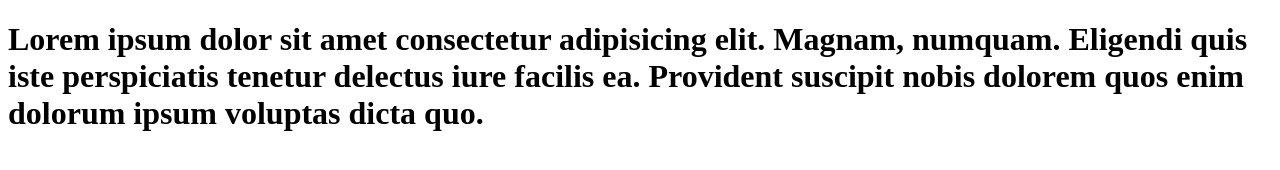
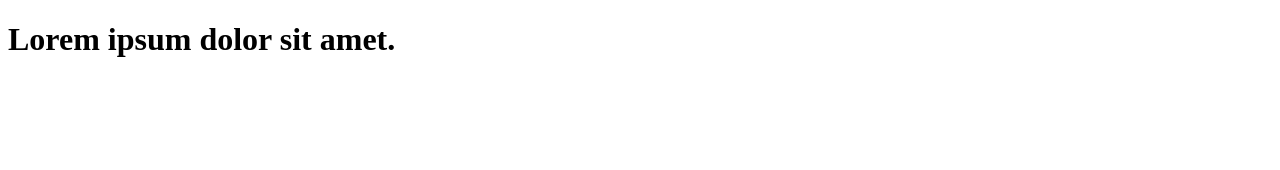
Before and after one commit to fuleth/project-2, a plain HTML site: page index.html in a window 1280 px wide. Drawn offline with Linux system fonts and the light colour scheme.

Commit message:
first commit

```diff
--- a/index.html
+++ b/index.html
@@ -7,6 +7,6 @@
   </head>
 
   <body>
-    <h1>Lorem ipsum dolor sit amet consectetur adipisicing elit. Magnam, numquam. Eligendi quis iste perspiciatis tenetur delectus iure facilis ea. Provident suscipit nobis dolorem quos enim dolorum ipsum voluptas dicta quo.</h1>
+    <h1>Lorem ipsum dolor sit amet.</h1>
   </body>
 </html>
```
